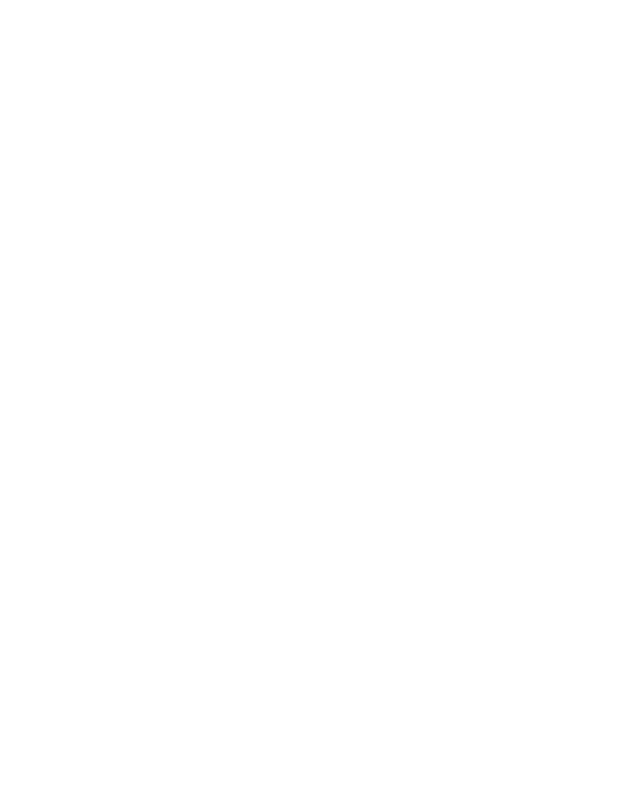
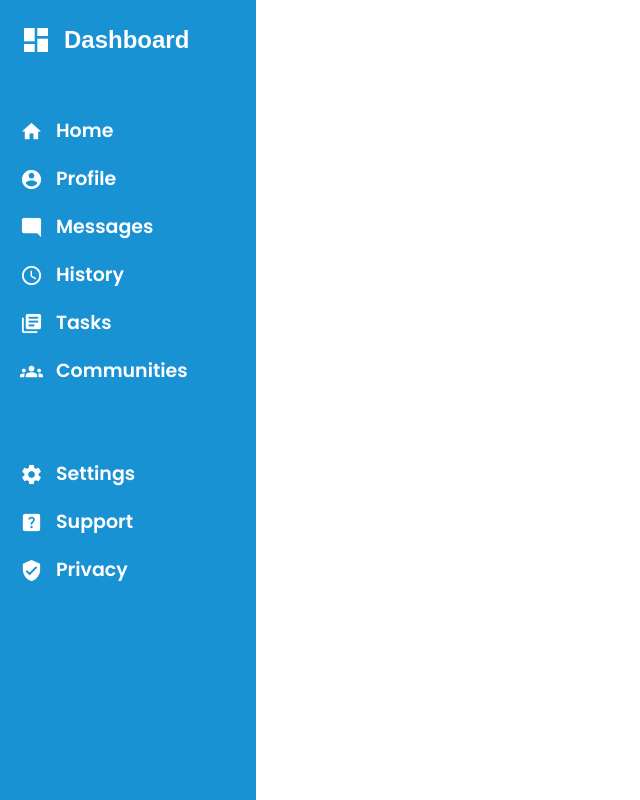
Before and after one commit to aelmi03/admin-dashboard, a plain HTML site: page index.html in a window 1280 px wide. Shown: the whole page, without its empty margins (0-640 px from the left). Drawn offline with Linux system fonts and the light colour scheme.

Commit message:
Finished the styling for my Sidebar section, and added some media queries for it to look better on alarger screen sizes

```diff
--- a/index.html
+++ b/index.html
@@ -5,12 +5,67 @@
     <meta http-equiv="X-UA-Compatible" content="IE=edge" />
     <meta name="viewport" content="width=device-width, initial-scale=1.0" />
     <link rel="stylesheet" href="normalize.css" />
+    <link rel="preconnect" href="https://fonts.googleapis.com" />
+    <link rel="preconnect" href="https://fonts.gstatic.com" crossorigin />
+    <link
+      href="https://fonts.googleapis.com/css2?family=Poppins:wght@400;600;700&family=Roboto+Serif&display=swap"
+      rel="stylesheet"
+    />
+    <link
+      href="https://fonts.googleapis.com/icon?family=Material+Icons"
+      rel="stylesheet"
+    />
     <link rel="stylesheet" href="styles.css" />
     <title>Admin Dashboard</title>
   </head>
   <body>
     <div class="container">
-      <section class="sidebar"></section>
+      <section class="sidebar">
+        <div class="title">
+          <span class="material-icons"> dashboard </span>
+          <h1>Dashboard</h1>
+        </div>
+        <ul class="dashboard-options">
+          <li class="dashboard-item">
+            <span class="material-icons"> home </span>
+            <p>Home</p>
+          </li>
+          <li class="dashboard-item">
+            <span class="material-icons"> account_circle </span>
+            <p>Profile</p>
+          </li>
+          <li class="dashboard-item">
+            <span class="material-icons"> mode_comment </span>
+            <p>Messages</p>
+          </li>
+          <li class="dashboard-item">
+            <span class="material-icons"> schedule </span>
+            <p>History</p>
+          </li>
+          <li class="dashboard-item">
+            <span class="material-icons"> library_books </span>
+            <p>Tasks</p>
+          </li>
+          <li class="dashboard-item">
+            <span class="material-icons"> groups </span>
+            <p>Communities</p>
+          </li>
+        </ul>
+        <ul class="dashboard-options">
+          <li class="dashboard-item">
+            <span class="material-icons"> settings </span>
+            <p>Settings</p>
+          </li>
+          <li class="dashboard-item">
+            <span class="material-icons"> help_center </span>
+            <p>Support</p>
+          </li>
+          <li class="dashboard-item">
+            <span class="material-icons"> verified_user </span>
+            <p>Privacy</p>
+          </li>
+        </ul>
+      </section>
       <section class="header"></section>
       <section class="main-content"></section>
     </div>
--- a/styles.css
+++ b/styles.css
@@ -7,7 +7,7 @@
 }
 
 :root {
-  --primary: #10a1e4e1;
+  --primary: #1992d4;
   --primary-text: black;
   --secondary: white;
   --secondary-text: white;
@@ -20,11 +20,13 @@ html {
 }
 body {
   width: 100%;
+
   min-height: 100vh;
 }
 
 .container {
   width: 100%;
+  min-height: inherit;
   display: grid;
   grid-template-columns: 1fr 4fr;
   grid-template-rows: auto 1fr;
@@ -32,4 +34,94 @@ body {
 
 .sidebar {
   grid-row: 1/3;
+  background-color: var(--primary);
+  display: grid;
+  gap: 3rem;
+  padding: 1rem 0.5rem;
+  align-content: start;
 }
+.dashboard-options {
+  display: grid;
+  row-gap: 1rem;
+  align-self: top;
+}
+.dashboard-item {
+  display: flex;
+  justify-content: start;
+  gap: 1rem;
+  align-items: center;
+  font-family: "Poppins", sans-serif;
+  color: white;
+  font-weight: 600;
+  font-size: 0.7rem;
+  cursor: pointer;
+}
+.title {
+  justify-self: start;
+  color: white;
+  display: flex;
+  gap: 0.2rem;
+  justify-content: center;
+  align-items: center;
+  font-family: sans-serif;
+  cursor: pointer;
+}
+.title > .material-icons {
+  font-size: 2rem;
+}
+.title > h1 {
+  font-size: 1.2rem;
+}
+.dashboard-item > span {
+  font-size: 2rem;
+}
+
+@media only screen and (min-width: 768px) {
+  .title > h1 {
+    font-size: 2rem;
+  }
+  .title > .material-icons {
+    font-size: 2.5rem;
+  }
+  .dashboard-item {
+    font-size: 1.5rem;
+    gap: 1.3rem;
+  }
+  .dashboard-item > span {
+    font-size: 2rem;
+  }
+  .title {
+    gap: 0.3rem;
+  }
+  .sidebar {
+    padding: 2rem 2rem;
+    gap: 5rem;
+  }
+  .dashboard-options {
+    row-gap: 2.5rem;
+  }
+}
+@media only screen and (min-width: 1024px) {
+  .sidebar {
+    padding: 1rem 2rem;
+  }
+
+  .dashboard-item > span {
+    font-size: 2.3rem;
+  }
+  .title > h1 {
+    font-size: 2.4rem;
+  }
+  .title > .material-icons {
+    font-size: 3.2rem;
+  }
+  .dashboard-item {
+    font-size: 1.9rem;
+  }
+  .title {
+    gap: 1.2rem;
+  }
+  .dashboard-options:nth-child(3) {
+    margin-top: 3rem;
+  }
+}
```
